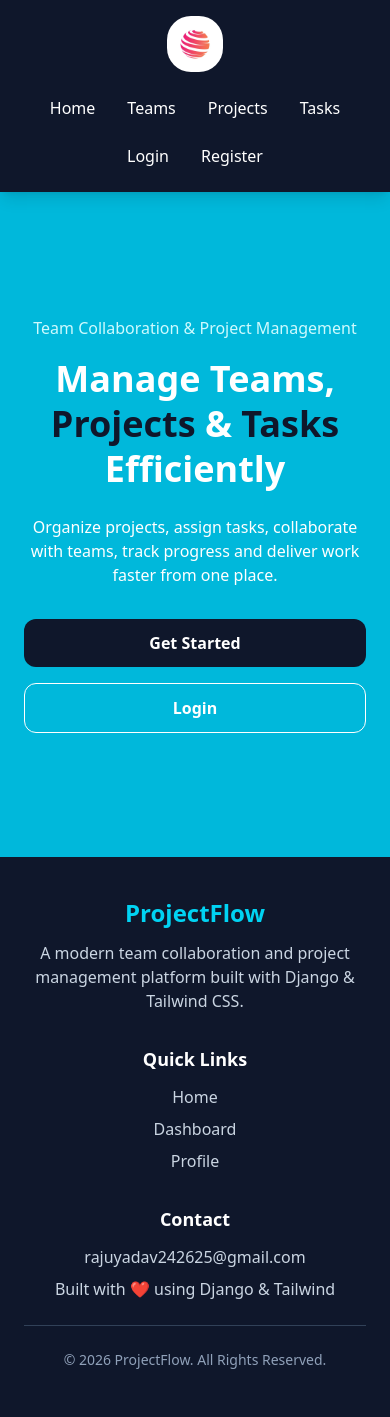
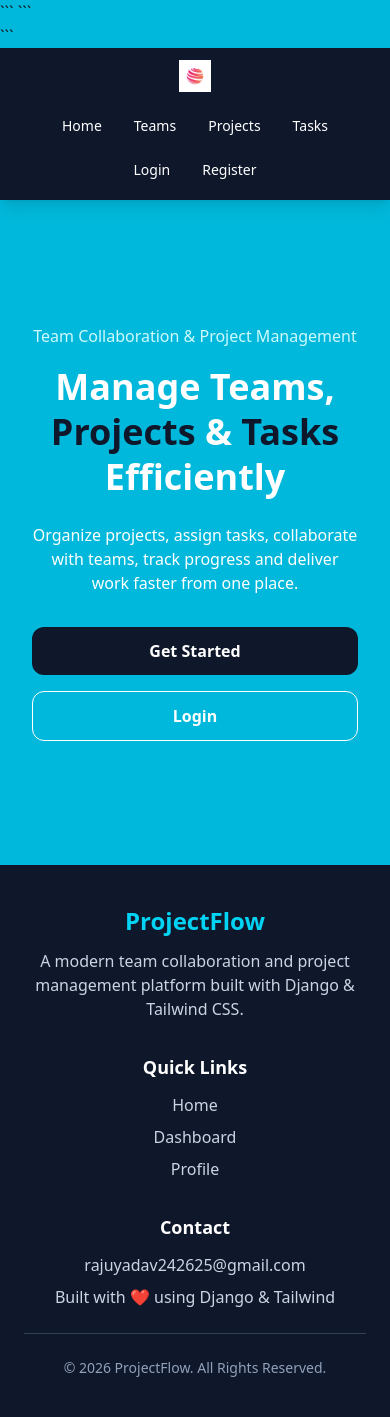
Before and after one commit to rajuyadav-cs/python-fullstack-django-ai-ml, a Django app: page / in a window 390 px wide. Shown: the top 1417 px of the page. Before the commit the page ends 1369 px from the top, so only its background shows below. Run offline with Django 5.2, Linux system fonts and the light colour scheme; style sheets or scripts are compiled from the project's sources; some libraries are stand-ins or nearby versions.

Commit message:
responsive

````diff
--- a/Phase 3 - Django Project-1/trello/templates/index.html
+++ b/Phase 3 - Django Project-1/trello/templates/index.html
@@ -2,37 +2,49 @@
 {% load static tailwind_tags %}
 
 <!DOCTYPE html>
+
 <html lang="en">
 <head>
     <meta charset="UTF-8">
     <meta name="viewport" content="width=device-width, initial-scale=1.0">
+
+```
 {% tailwind_css %}
 
 <title>
-        {% block title %}Homepage{% endblock %}
+    {% block title %}
+        Homepage
+    {% endblock %}
 </title>
+```
+
 </head>
 
 <body class="bg-cyan-500 min-h-screen">
 
 <div class="w-full min-h-screen flex flex-col">
 
+```
 <!-- Navbar -->
-    <nav class="w-full shadow-lg bg-slate-900 text-slate-200 px-4 py-4">
+<nav class="w-full shadow-lg bg-slate-900 text-slate-200 px-4 py-3">
 
-        <div class="max-w-7xl mx-auto flex flex-col md:flex-row md:justify-between md:items-center gap-4">
+    <div class="max-w-7xl mx-auto flex flex-col md:flex-row items-center justify-between gap-4">
 
         <!-- Logo -->
         <div class="flex justify-center md:justify-start">
+
+            <a href="{% url 'home' %}">
                 <img
-                    class="h-14 md:h-16 w-auto rounded-3xl"
                     src="{% static 'accounts/images/logo.png' %}"
                     alt="Logo"
+                    class="h-8 md:h-10 w-auto object-contain hover:scale-105 transition"
                 >
+            </a>
+
         </div>
 
         <!-- Links -->
-            <div class="flex flex-wrap justify-center md:justify-end gap-2">
+        <div class="flex flex-wrap justify-center md:justify-end gap-2 text-sm md:text-base">
 
             <a class="text-white px-3 py-2 rounded-lg hover:text-cyan-500 hover:bg-cyan-200 transition"
                href="{% url 'home' %}">
@@ -66,7 +78,7 @@
                     Profile
                 </a>
 
-                    <form action="{% url 'logout' %}" method="post">
+                <form action="{% url 'logout' %}" method="post" class="inline">
                     {% csrf_token %}
                     <button
                         type="submit"
@@ -99,6 +111,7 @@
         </div>
 
     </div>
+
 </nav>
 
 <!-- Main Content -->
@@ -108,7 +121,7 @@
 
     <section class="min-h-[75vh] flex items-center justify-center">
 
-            <div class="text-center text-white max-w-4xl mx-auto px-2">
+        <div class="text-center text-white max-w-4xl mx-auto px-4">
 
             <p class="text-cyan-100 text-base md:text-lg mb-4 font-medium">
                 Team Collaboration & Project Management
@@ -195,7 +208,7 @@
                     Contact
                 </h3>
 
-                    <p class="text-slate-300 break-words">
+                <p class="text-slate-300 break-all">
                     rajuyadav242625@gmail.com
                 </p>
 
@@ -215,6 +228,7 @@
     </div>
 
 </footer>
+```
 
 </div>
 
````
Lines whose indentation alone changed are shown as unchanged.
